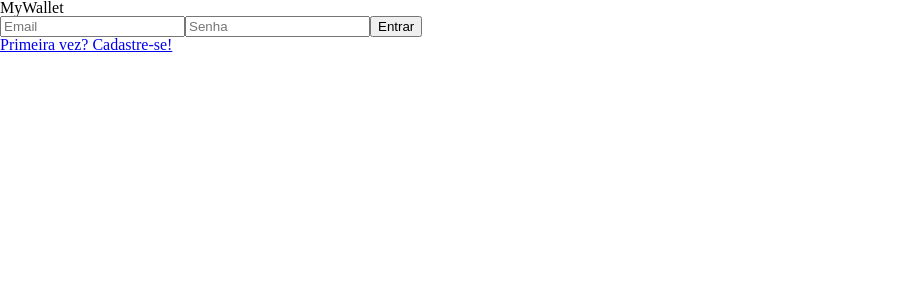
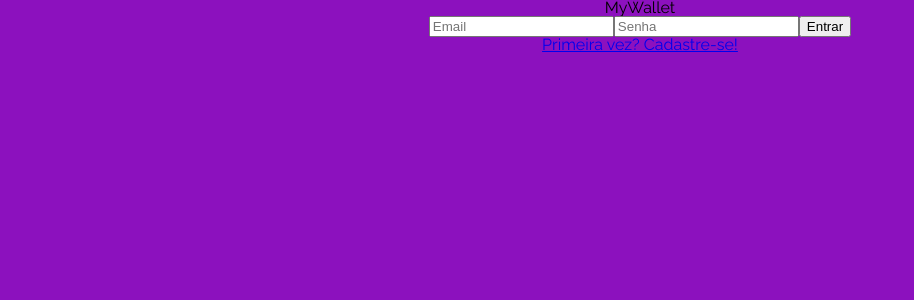
Before and after one commit to ConstantinoRafael/projeto14-mywallet-front, a React (Create React App) app: page / in a window 1280 px wide. Shown: the top 300 px of the page, without its empty margins (0-914 px from the left). Built offline with nearby package versions, Linux system fonts and the light colour scheme.

Commit message:
feat: Records page

```diff
--- a/public/index.html
+++ b/public/index.html
@@ -24,6 +24,9 @@
       work correctly both with client-side routing and a non-root public URL.
       Learn how to configure a non-root public URL by running `npm run build`.
     -->
+    <link rel="preconnect" href="https://fonts.googleapis.com">
+    <link rel="preconnect" href="https://fonts.gstatic.com" crossorigin>
+    <link href="https://fonts.googleapis.com/css2?family=Lexend+Deca&family=Raleway:wght@400;700&display=swap" rel="stylesheet">
     <title>My Wallet</title>
   </head>
   <body>
--- a/src/Assets/Styles/GlobalStyle.js
+++ b/src/Assets/Styles/GlobalStyle.js
@@ -1,4 +1,4 @@
-import { createGlobalStyle } from "styled-components"
+import { createGlobalStyle } from "styled-components";
 
 const GlobalStyle = createGlobalStyle`
     html, body, div, span, applet, object, iframe,
@@ -28,6 +28,9 @@ footer, header, hgroup, menu, nav, section {
 }
 body {
 	line-height: 1;
+	background-color: #8c11be;
+	font-family: 'Lexend Deca', sans-serif;
+	font-family: 'Raleway', sans-serif;
 }
 ol, ul {
 	list-style: none;
@@ -44,6 +47,6 @@ table {
 	border-collapse: collapse;
 	border-spacing: 0;
 }
-`
+`;
 
-export default GlobalStyle
+export default GlobalStyle;
--- a/src/Components/RecordsList.js
+++ b/src/Components/RecordsList.js
@@ -1,6 +1,29 @@
-export default function RecordsList({recordsList}) {
-    console.log(recordsList)
-    return (<>
-    RecordsList
-    </>)
+export default function RecordsList({ recordsList }) {
+  let total = 0;
+
+  for (let i = 0; i < recordsList.length; i++) {
+    if (recordsList[i].type === "in") {
+      total = total + parseFloat(recordsList[i].amount);
+    } else {
+      total = total - parseFloat(recordsList[i].amount);
+    }
+  }
+
+  console.log(total);
+
+  return (
+    <>
+      {recordsList.map((r) => (
+        <>
+          <div>
+            <p>{r.date}</p>
+            <p>{r.description}</p>
+            <p>{r.amount}</p>
+          </div>
+          <p>Saldo</p>
+          <p>{total}</p>
+        </>
+      ))}
+    </>
+  );
 }
--- a/src/Pages/InPage.js
+++ b/src/Pages/InPage.js
@@ -26,6 +26,7 @@ export default function InPage() {
     const promise = axios.post("http://localhost:5000/in", body, config);
 
     promise.then((res) => {
+      navigate("/records")
       console.log("entrada cadastrada");
     });
 
--- a/src/Pages/OutPage.js
+++ b/src/Pages/OutPage.js
@@ -26,6 +26,7 @@ export default function OutPage() {
     const promise = axios.post("http://localhost:5000/out", body, config);
 
     promise.then((res) => {
+      navigate("/records")
       console.log("entrada cadastrada");
     });
 
--- a/src/Pages/SignInPage.js
+++ b/src/Pages/SignInPage.js
@@ -2,6 +2,7 @@ import axios from "axios";
 import { useState } from "react";
 import { useUser } from "../Context/User";
 import { Link, useNavigate } from "react-router-dom";
+import styled from "styled-components";
 
 export default function SignInPage() {
   const { setUser } = useUser();
@@ -29,7 +30,7 @@ export default function SignInPage() {
   }
 
   return (
-    <>
+    <SignIn>
       <h1>MyWallet</h1>
 
       <form onSubmit={sendData}>
@@ -49,6 +50,14 @@ export default function SignInPage() {
       <Link to={"/sign-up"}>
         <p>Primeira vez? Cadastre-se!</p>
       </Link>
-    </>
+    </SignIn>
   );
 }
+
+const SignIn = styled.div`
+
+  display: flex;
+  flex-direction: column;
+  justify-content: center;
+  align-items: center;
+`;
```
